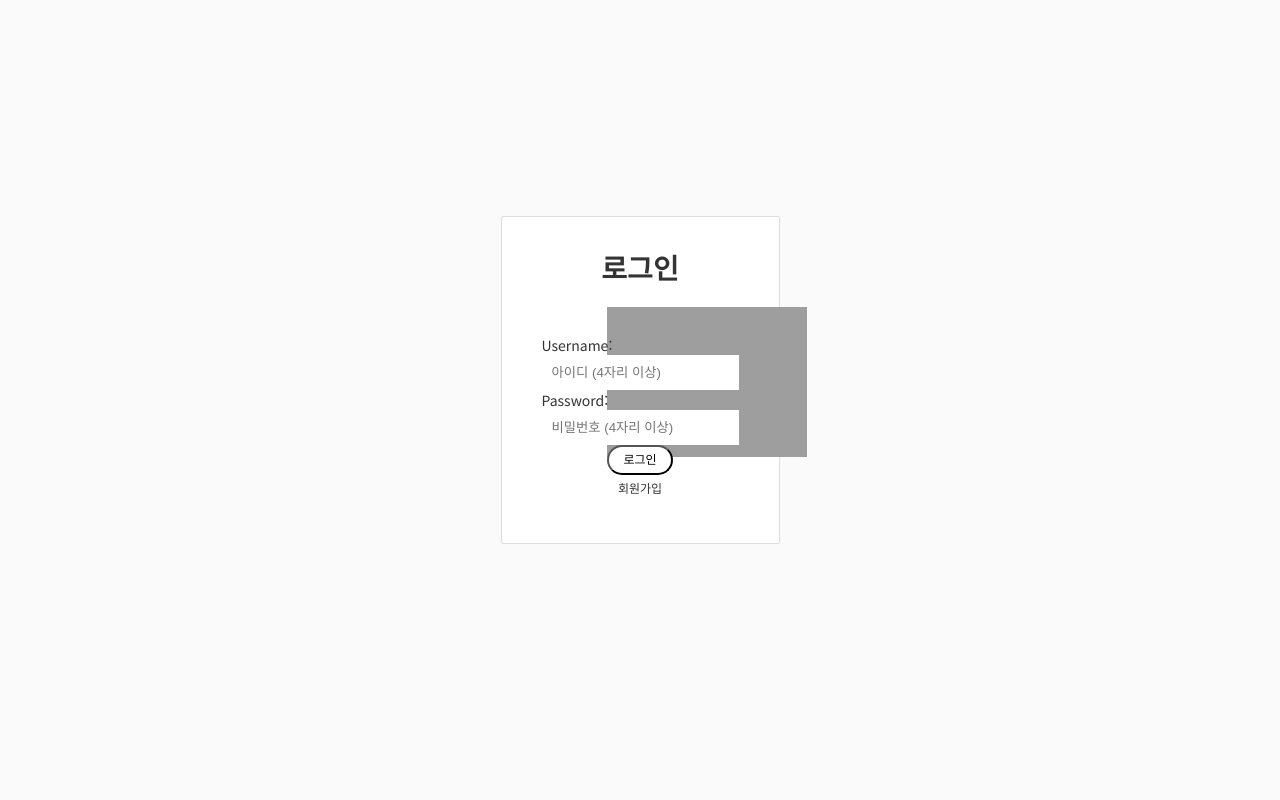
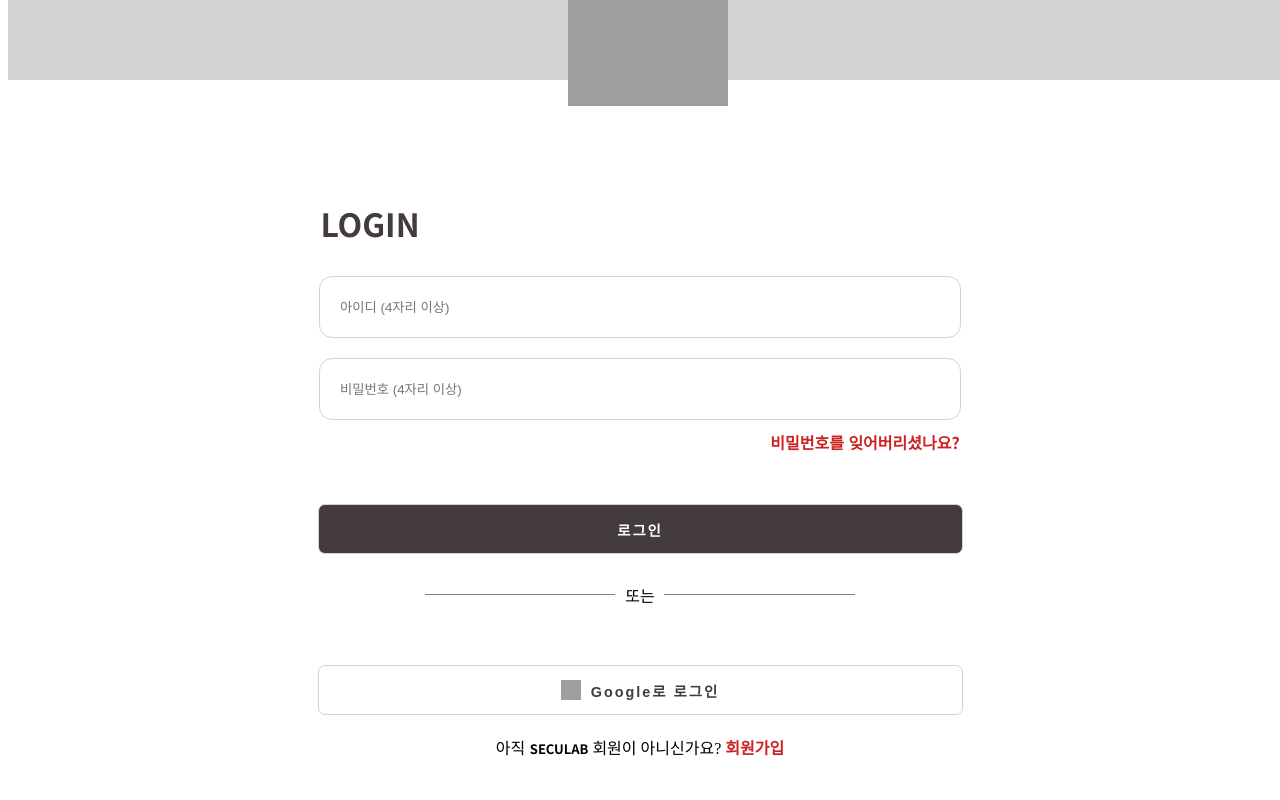
Before and after one commit to Miku-zzAng/TheSecurlab, a Django app: page /users/login/ in a window 1280 px wide. Run offline with Django 4.2, Linux system fonts and the light colour scheme; grey boxes are pictures that could not be loaded.

Commit message:
v2.로그인 프론트 연결

```diff
--- /dev/null
+++ b/static/css/Login.css
@@ -0,0 +1,193 @@
+.topbar {
+    background-color: rgb(212, 212, 212);
+    display: flex;
+    justify-content: center;
+    top: 0;
+    width: 100%;
+    align-items: center;
+    height: 80px;
+    z-index: 1;
+    justify-content: space-between;
+    font-family: Arial, sans-serif;
+    color: rgb(71, 71, 71);
+    font-size: larger;
+    font-weight: bolder;
+    text-decoration: none;
+    position: fixed;
+}
+
+.logo {
+    width: 160px;
+    height: 130px;
+}
+
+.logo-container {
+    margin-right: auto;
+    margin-left: auto;
+    margin-top: 6px;
+    display: flex;
+    justify-content: center;
+    align-items: center;
+    margin-top: 6px;
+}
+
+.login_id {
+    display: flex;
+    justify-content: center;
+    align-items: center;
+    margin-top: 30px;
+}
+
+.login_id input {
+    width: 100%;
+    max-width: 600px;
+    height: 60px;
+    border-radius: 13px;
+    padding: 0px 20px;
+    border: 1px solid lightgray;
+    outline: none;
+}
+
+.login_pw {
+    display: flex;
+    justify-content: center;
+    align-items: center;
+    margin-top: 20px;
+}
+
+.login_pw input {
+    width: 100%;
+    max-width: 600px;
+    height: 60px;
+    border-radius: 13px;
+    padding: 0px 20px;
+    border: 1px solid lightgray;
+    outline: none;
+}
+
+.submit-login {
+    display: flex;
+    justify-content: center;
+    align-items: center;
+    margin-top: 50px;
+    width: 100%;
+}
+
+.forgot-pw {
+    margin-top: 10px;
+    text-align: center;
+}
+
+.submit-login button {
+    width: 100%;
+    max-width: 645px;
+    height: 50px;
+    border: 0;
+    outline: none;
+    border-radius: 7px;
+    background-color: rgb(68, 60, 60);
+    color: white;
+    font-size: 0.9em;
+    letter-spacing: 2px;
+    border: 1px solid lightgray;
+    display: flex;
+    align-items: center;
+    justify-content: center;
+    margin-bottom: 40px;
+}
+
+.line-container {
+    display: flex;
+    justify-content: center;
+    align-items: center;
+    width: 34%;
+    height: 1px;
+    background-color: gray;
+    position: relative;
+    margin: 0 auto;
+}
+
+.line-text {
+    position: absolute;
+    background-color: white;
+    padding: 0 10px;
+    top: 50%;
+    left: 50%;
+    transform: translate(-50%, -50%);
+}
+
+.google-login {
+    display: flex;
+    align-items: center;
+    margin-top: 50px;
+
+}
+
+.google-icon {
+    width: 3px;
+    height: 3px;
+}
+
+
+.google-login button {
+    width: 645px;
+    height: 50px;
+    border: 0;
+    outline: none;
+    border-radius: 7px;
+    background-color: rgb(255, 255, 255);
+    color: rgb(68, 60, 60);
+    font-size: 0.9em;
+    letter-spacing: 2px;
+    margin-top: 20px;
+    border: 1px solid lightgray;
+    display: flex;
+    align-items: center;
+    margin: 0 auto;
+    margin-bottom: 20px;
+    margin-top: 20px;
+    flex-direction: row;
+    justify-content: center;
+}
+
+.font-a {
+    font-family: "Noto Sans KR", sans-serif;
+    margin-bottom: 10px;
+}
+
+.font-b {
+    font-family: "Noto Sans KR", sans-serif;
+    font-weight: bold;
+    font-size: small;
+}
+
+.login h1 {
+    font-family: "Noto Sans KR", sans-serif;
+    font-weight: bold;
+    color: rgb(68, 60, 60);
+    margin-top: 200px;
+    margin-right: 540px;
+}
+
+.forgot-custom {
+    color: rgb(206, 34, 34);
+    font-weight: bold;
+    font-family: "Noto Sans KR", sans-serif;
+    text-decoration: none;
+    margin-left: 450px;
+}
+
+.sign-custom {
+    color: rgb(206, 34, 34);
+    font-weight: bold;
+    font-family: "Noto Sans KR", sans-serif;
+    text-decoration: none;
+}
+
+.text-position {
+    text-align: center;
+}
+.submit-login button,
+.google-login button{
+    font-weight: bold;
+}
--- a/templates/users/login.html
+++ b/templates/users/login.html
@@ -1,30 +1,71 @@
-{% extends 'base.html' %}
+{% load static %}
+<!DOCTYPE html>
+<html lang="ko">
 
-{% block content %}
+<head>
+    <meta charset="UTF-8">
+    <meta name="viewport" content="width=device-width, initial-scale=1.0">
+    <link href="https://fonts.googleapis.com/css2?family=Noto+Sans+KR:wght@400;500;700&display=swap" rel="stylesheet">
+    <link rel="stylesheet" href="{% static 'css/Login.css' %}">
+</head>
 
-<div id="login">
-    <form method="POST">
-        <h1>로그인</h1>
-        <a href="/" class="btn"><img src="/media/LOGO.png" style="width:200px; height:150px;"></a>
+<body>
+    <div class="topbar"> <!--상단 바-->
+        <div class="logo-container">
+            <a href="/">
+                <img class="logo" src="/media/로고.png" alt="none">
+            </a>
+        </div>
+    </div>
+
+    <form class="join_form" method="POST">
         {% csrf_token %}
 
-        <!-- 각 필드를 직접 렌더링 -->
-        {% for field in LoginForm %}
-        <div class="form-group">
-            {{ field.label_tag }} <!-- 레이블 출력 -->
-            <br>
-            {{ field }} <!-- 입력 필드 출력 -->
-            <br>
+        <div class="login">
+            <h1 class="text-position">LOGIN</h1>
+
+            <div class="login_id">
+                <input type="text" name="{{ LoginForm.username.name }}" id="login_id" placeholder="{{ LoginForm.username.field.widget.attrs.placeholder }}"> <!--id 입력 필드-->
+            </div>
+
+            <div class="login_pw">
+                <input type="password" name="{{ LoginForm.password.name }}" id="login_pw" placeholder="{{ LoginForm.password.field.widget.attrs.placeholder }}"> <!--password 입력 필드-->
+            </div>
+
+            <div class="forgot-pw">
+                <a href="비밀번호 찾는 페이지 이동.html" class="forgot-custom">비밀번호를 잊어버리셨나요?</a>
+            </div>
+
+            <div class="submit-login">
+                <button type="submit">로그인</button>
+            </div>
+
+            <div class="line-container">
+                <div class="line-text">또는</div>
+            </div>
+
+            {% if LoginForm.non_field_errors %} <!--로그인 오류 처리로직 구현-->
+            <div class="error">
+                {{ LoginForm.non_field_errors.0 }}
+            </div>
+            {% endif %}
+
+            <div class="google-login"> <!-- 구글로 로그인 -->
+                <button type="button" onclick="document.location.href='구글로 로그인 이동.html'">
+                    <img class="google-logo" src="/media/구글 로고.png" alt="Google 로고" width="20" height="20"
+                        style="margin-right: 10px;">
+                    Google로 로그인
+                </button>
+            </div>
+
+            <div class="text-position"> <!-- 회원가입 -->
+                <a class="font-a">아직 <a class="font-b">SECULAB</a> 회원이 아니신가요?</a>
+                <a href="/users/signup/" class="sign-custom">회원가입</a>
+            </div>
+
         </div>
-        {% endfor %}
-        {% if LoginForm.non_field_errors %}
-        <div class="error">
-            {{ LoginForm.non_field_errors.0 }}
-        </div>
-        {% endif %}
-        <button type="submit" class="btn btn login">로그인</button>
-        <a href="/users/signup/" class="btn btn login">회원가입</a>
     </form>
-</div>
 
-{% endblock %}
+</body>
+
+</html>
--- a/users/forms.py
+++ b/users/forms.py
@@ -6,7 +6,7 @@ class LoginForm(forms.Form):
                                    attrs={"placeholder": "아이디 (4자리 이상)"}
                                ))
     password = forms.CharField(min_length=4,
-                               widget=forms.TextInput(
+                               widget=forms.PasswordInput(
                                    attrs={"placeholder": "비밀번호 (4자리 이상)"}
                                ))
 
```
Also changed, not shown: frontend/장고 로그인 기본 템플릿 원본.html (added, +38 -0 lines).
